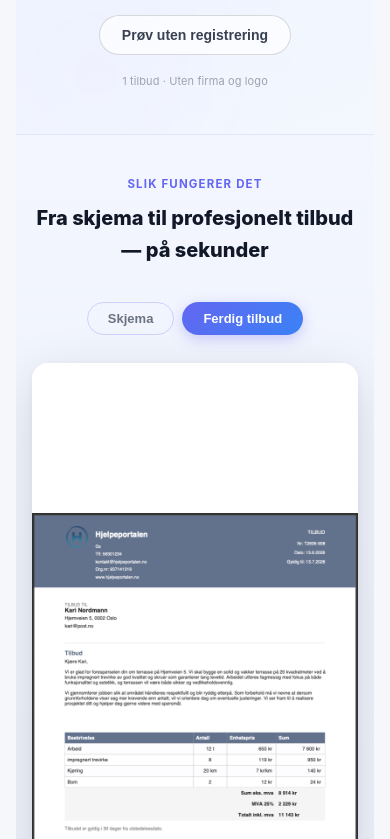
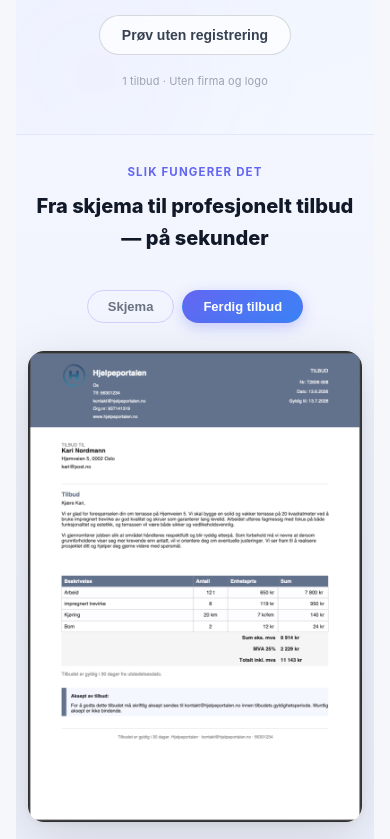
Before and after one commit to anderslura/Prismal, a React (Vite) app: page / in a window 390 px wide. Shown: the part 805-1644 px from the top of the page. Built offline with nearby package versions, Linux system fonts and the light colour scheme.

Commit message:
fix: fjern hardkodet flip-kort height som overstyrer dynamisk ratio

```diff
--- a/src/styles/index.css
+++ b/src/styles/index.css
@@ -1806,7 +1806,6 @@ textarea { resize: vertical; }
 /* ── RESPONSIVE ── */
 @media (max-width: 840px) {
   .l2-features { grid-template-columns: 1fr 1fr; padding: 28px 20px 32px; gap: 14px; }
-  .flip-kort { height: 680px; }
 }
 @media (max-width: 520px) {
   .l2-hero { padding: 44px 18px 40px; }
@@ -1815,8 +1814,7 @@ textarea { resize: vertical; }
   .l2-pro-solo { padding: 26px 20px 22px; }
   .l2-pro-kolonner { grid-template-columns: 1fr; }
   .l2-pro-solo-topp { flex-direction: column; }
-  .flip-kort { height: 760px; }
-  .flip-seksjon { padding: 40px 16px 48px; }
+  .flip-seksjon { padding: 28px 12px 32px; }
 }
    DEMO-ANIMASJON
    =========================== */
```
